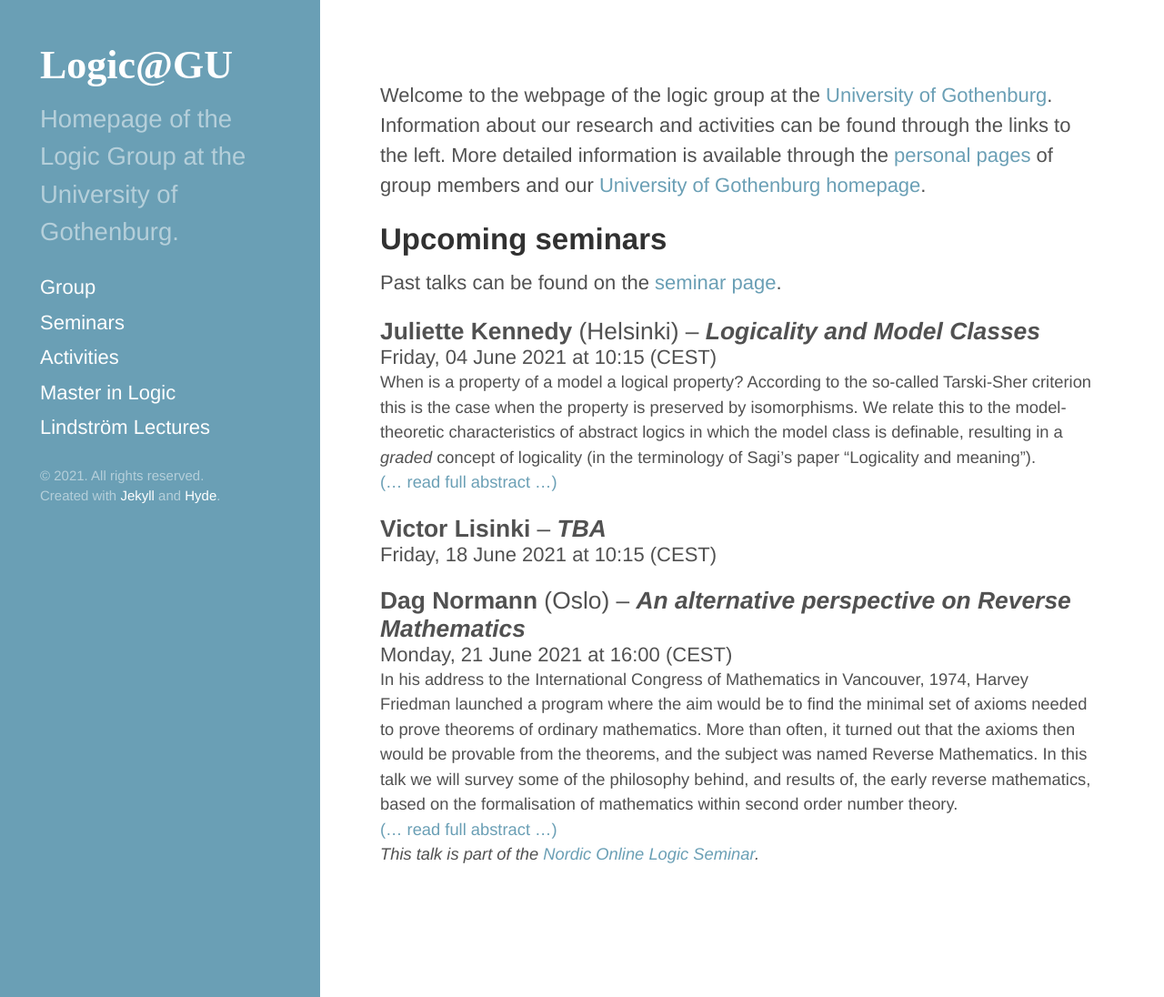
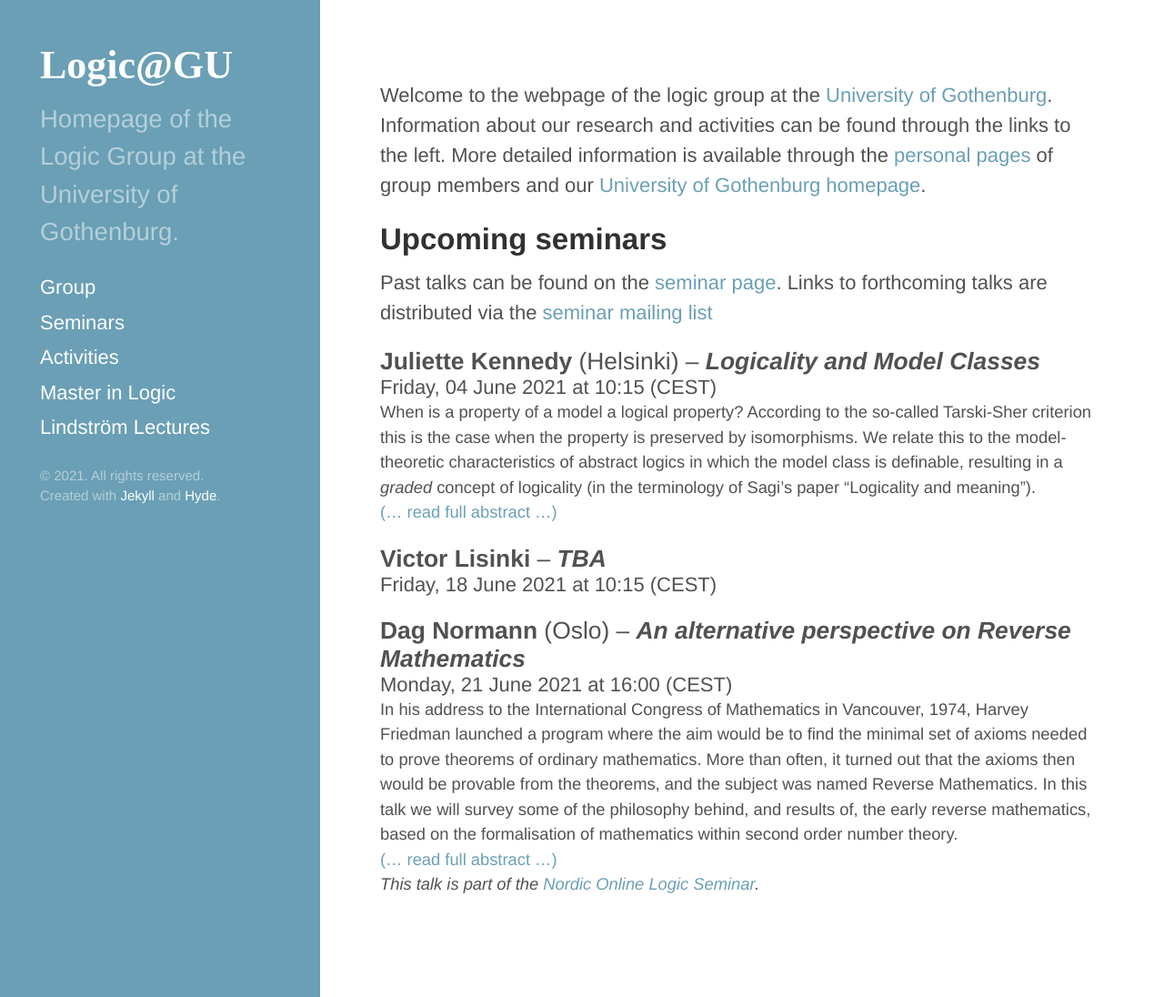
Before and after one commit to greleigh/Logic-GU, a Jekyll site: the page built from index.md, in a window 1280 px wide and 1096 px high. Shown: the whole window at 91% size. Built offline with Jekyll 4.4.1, drawn with Linux system fonts in a browser that asks for light colours; some web fonts are replaced.

Commit message:
Update index.md

```diff
--- a/index.md
+++ b/index.md
@@ -19,7 +19,7 @@ More detailed information is available through the [personal pages]({% link _pag
 {% assign build-date = site.time %}
 {% assign upcoming-seminars = site.categories['seminars'] | where_exp:"item", "build-date < item.date" | reverse %}
 {% if upcoming-seminars == empty %}New seminars will be published shortly.{% endif %}
-Past talks can be found on the [seminar page]({% link _pages/seminars.md %}).
+Past talks can be found on the [seminar page]({% link _pages/seminars.md %}). Links to forthcoming talks are distributed via the [seminar mailing list]({{ site.data.links['gu-mailing-list'].link }})
 
 {% for seminar in upcoming-seminars %}
   {% include seminar-entry.html talk=seminar excerpt-only=true nol_tag=true LL_tag=true %}
```
